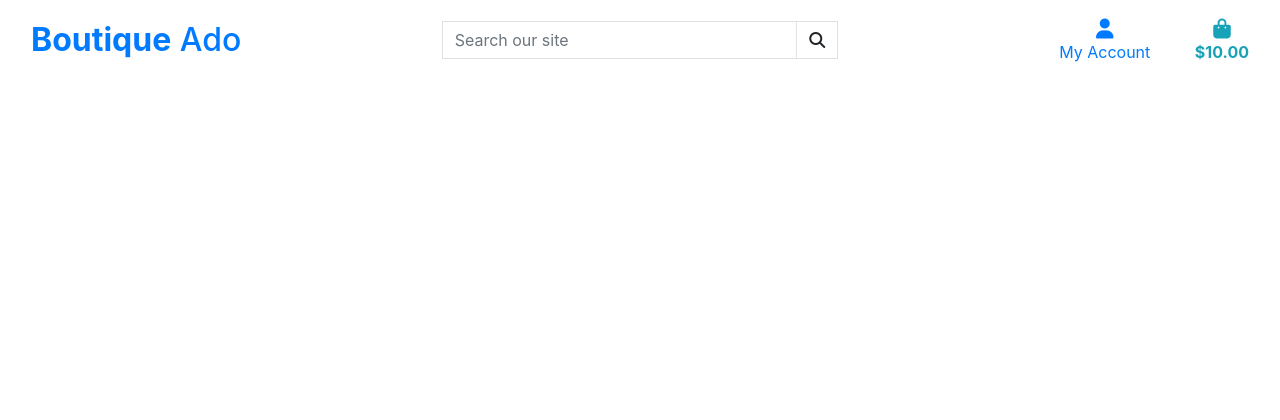
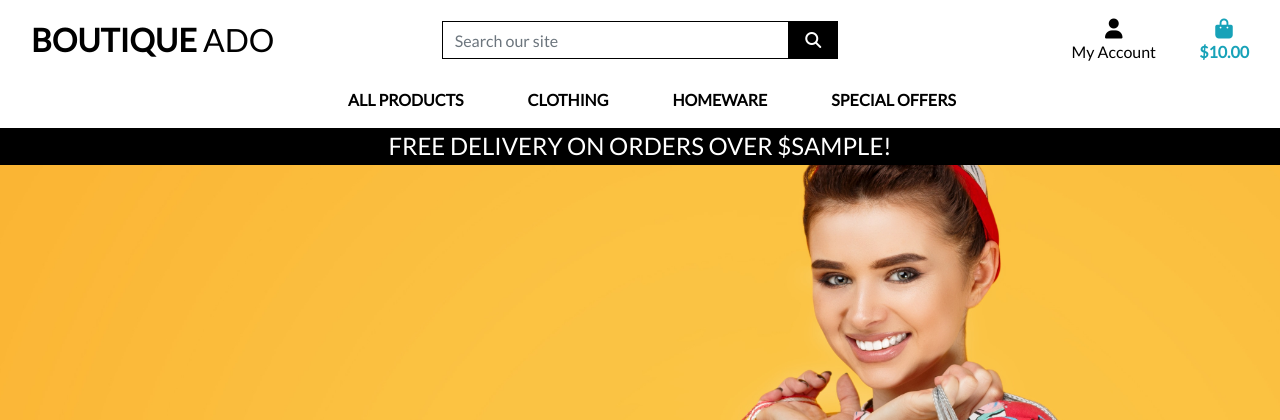
Before and after one commit to hob71/boutique_ado_v1, a Django app: template templates/base.html in a window 1280 px wide. Shown: the top 420 px of the page. Run offline with Django 3.2, Linux system fonts and the light colour scheme; the template is opened without the code that fills it: most values are stand-ins (such as "Sample title", 1, 10 or a date in 2020); some libraries are stand-ins or nearby versions.

Commit message:
Added mobile_header and main navbar

```diff
--- a/static/css/base.css
+++ b/static/css/base.css
@@ -56,6 +56,10 @@ body {
     border: 1px solid black !important;
 }
 
+.bg-black {
+    background: #000 !important;
+}
+
 /* -------------------------------- Media Queries */
 
 /* Slightly larger container on xl screens */
--- a/templates/base.html
+++ b/templates/base.html
@@ -14,10 +14,9 @@
     {% endblock %}
 
     {% block corecss %}
-        <link rel="stylesheet" href="https://cdn.jsdelivr.net/npm/bootstrap@4.5.3/dist/css/bootstrap.min.css" integrity="sha384-TX8t27EcRE3e/ihU7zmQxVncDAy5uIKz4rEkgIXeMed4M0jlfIDPvg6uqKI2xXr2" crossorigin="anonymous">
-        <link href="https://fonts.googleapis.com/css2?family=Lato&display=swap" rel="stylesheet">
-        <link rel="stylesheet" href="{% static 'css/base.html' %}">
-
+        <link rel="stylesheet" href="https://stackpath.bootstrapcdn.com/bootstrap/4.4.1/css/bootstrap.min.css" integrity="sha384-Vkoo8x4CGsO3+Hhxv8T/Q5PaXtkKtu6ug5TOeNV6gBiFeWPGFN9MuhOf23Q9Ifjh" crossorigin="anonymous">
+        <link rel="stylesheet" href="https://fonts.googleapis.com/css?family=Lato&display=swap">
+        <link rel="stylesheet" href="{% static 'css/base.css' %}">
     {% endblock %}
 
     {% block extra_css %}
@@ -25,9 +24,9 @@
 
     {% block corejs %}
         <script src="https://kit.fontawesome.com/f51253fd7a.js" crossorigin="anonymous"></script>
-        <script src="https://code.jquery.com/jquery-3.5.1.slim.min.js" integrity="sha384-DfXdz2htPH0lsSSs5nCTpuj/zy4C+OGpamoFVy38MVBnE+IbbVYUew+OrCXaRkfj" crossorigin="anonymous"></script>
-        <script src="https://cdn.jsdelivr.net/npm/popper.js@1.16.1/dist/umd/popper.min.js" integrity="sha384-9/reFTGAW83EW2RDu2S0VKaIzap3H66lZH81PoYlFhbGU+6BZp6G7niu735Sk7lN" crossorigin="anonymous"></script>
-        <script src="https://cdn.jsdelivr.net/npm/bootstrap@4.5.3/dist/js/bootstrap.min.js" integrity="sha384-w1Q4orYjBQndcko6MimVbzY0tgp4pWB4lZ7lr30WKz0vr/aWKhXdBNmNb5D92v7s" crossorigin="anonymous"></script>
+        <script src="https://code.jquery.com/jquery-3.4.1.slim.min.js" integrity="sha384-J6qa4849blE2+poT4WnyKhv5vZF5SrPo0iEjwBvKU7imGFAV0wwj1yYfoRSJoZ+n" crossorigin="anonymous"></script>
+        <script src="https://cdn.jsdelivr.net/npm/popper.js@1.16.0/dist/umd/popper.min.js" integrity="sha384-Q6E9RHvbIyZFJoft+2mJbHaEWldlvI9IOYy5n3zV9zzTtmI3UksdQRVvoxMfooAo" crossorigin="anonymous"></script>
+        <script src="https://stackpath.bootstrapcdn.com/bootstrap/4.4.1/js/bootstrap.min.js" integrity="sha384-wfSDF2E50Y2D1uUdj0O3uMBJnjuUD4Ih7YwaYd1iqfktj0Uod8GCExl3Og8ifwB6" crossorigin="anonymous"></script>
     {% endblock %}
 
     {% block extra_js %}
@@ -96,10 +95,24 @@
                 </ul>
             </div>
         </div>
+        <div class="row bg-white">
+            <nav class="navbar navbar-expand-lg navbar-light w-100">
+                <button class="navbar-toggler" type="button" data-toggle="collapse" data-target="#main-nav" aria-controls="main-nav" aria-expanded="false" aria-label="Toggle navigation">
+                    <span class="navbar-toggler-icon"></span>
+                </button>
+                {% include 'includes/mobile-top-header.html' %}
+                {% include 'includes/main-nav.html' %}
+            </nav>
+        </div>
+        <div id="delivery-banner" class="row text-center">
+            <div class="col bg-black text-white">
+                <h4 class="logo-font my-1">Free delivery on orders over ${{ free_shipping_threshold }}!</h4>
+            </div>
+        </div>
     </header>
 
     {% if messages %}
-        <div class="message-conatainer"></div>
+        <div class="message-container"></div>
     {% endif %}
 
     {% block page_header %}
@@ -109,7 +122,8 @@
     {% endblock %}
 
     {% block postloadjs %}
-    {% endblock%}
+    {% endblock %}
+
 
   </body>
 </html>
--- /dev/null
+++ b/templates/includes/main-nav.html
@@ -0,0 +1,50 @@
+<div class="collapse navbar-collapse" id="main-nav">
+    <ul class="navbar-nav w-auto mx-auto">
+        <li class="nav-item dropdown">
+            <a class="logo-font font-weight-bold nav-link text-black mr-5" href="#" id="all-products-link" data-toggle="dropdown" aria-haspopup="true" aria-expanded="false">
+                All Products
+            </a>
+            <div class="dropdown-menu border-0" aria-labelledby="all-products-link">
+                <a href="" class="dropdown-item">By Price</a>
+                <a href="" class="dropdown-item ">By Rating</a>
+                <a href="" class="dropdown-item ">By Category</a>
+                <a href="" class="dropdown-item">All Products</a>
+            </div>
+        </li>
+
+        <li class="nav-item dropdown">
+            <a class="logo-font font-weight-bold nav-link text-black mr-5" href="#" id="clothing-link" data-toggle="dropdown" aria-haspopup="true" aria-expanded="false">
+                Clothing
+            </a>
+            <div class="dropdown-menu border-0" aria-labelledby="clothing-link">
+                <a href="" class="dropdown-item">Activewear &amp; Essentials</a>
+                <a href="" class="dropdown-item">Jeans</a>
+                <a href="" class="dropdown-item">Shirts</a>
+                <a href="" class="dropdown-item">All Clothing</a>
+            </div>
+        </li>
+
+        <li class="nav-item dropdown">
+            <a class="logo-font font-weight-bold nav-link text-black mr-5" href="#" id="homeware-link" data-toggle="dropdown" aria-haspopup="true" aria-expanded="false">
+                Homeware
+            </a>
+            <div class="dropdown-menu border-0" aria-labelledby="homeware-link">
+                <a href="" class="dropdown-item">Bed &amp; Bath</a>
+                <a href="" class="dropdown-item">Kitchen &amp; Dining</a>
+                <a href="" class="dropdown-item">All Homeware</a>
+            </div>
+        </li>
+
+        <li class="nav-item dropdown">
+            <a class="logo-font font-weight-bold nav-link text-black" href="#" id="specials-link" data-toggle="dropdown" aria-haspopup="true" aria-expanded="false">
+                Special Offers
+            </a>
+            <div class="dropdown-menu border-0" aria-labelledby="specials-link">
+                <a href="" class="dropdown-item">New Arrivals</a>
+                <a href="" class="dropdown-item">Deals</a>
+                <a href="" class="dropdown-item">Clearance</a>
+                <a href="" class="dropdown-item">All Specials</a>
+            </div>
+        </li>
+    </ul>
+</div>
--- /dev/null
+++ b/templates/includes/mobile-top-header.html
@@ -0,0 +1,56 @@
+<li class="list-inline-item">
+    <a class="text-black nav-link d-block d-lg-none" href="#" id="mobile-search" data-toggle="dropdown" aria-haspopup="true" aria-expanded="false">
+        <div class="text-center">
+            <div><i class="fas fa-search fa-lg"></i></div>
+            <p class="my-0">Search</p>
+        </div>
+    </a>
+    <div class="dropdown-menu border-0 w-100 p-3 rounded-0 my-0" aria-labelledby="mobile-search">
+        <form class="form" method="GET" action="">
+            <div class="input-group w-100">
+                <input class="form-control border border-black rounded-0" type="text" name="q" placeholder="Search our site">
+                <div class="input-group-append">
+                    <button class="form-control form-control btn btn-black border border-black rounded-0" type="submit">
+                        <span class="icon">
+                            <i class="fas fa-search"></i>
+                        </span>
+                    </button>
+                </div>
+            </div>
+        </form>
+    </div>
+</li>
+<li class="list-inline-item dropdown">
+    <a class="text-black nav-link d-block d-lg-none" href="#" id="user-options" data-toggle="dropdown" aria-haspopup="true" aria-expanded="false">
+        <div class="text-center">
+            <div><i class="fas fa-user fa-lg"></i></div>
+            <p class="my-0">My Account</p>
+        </div>
+    </a>
+    <div class="dropdown-menu border-0" aria-labelledby="user-options">
+        {% if request.user.is_authenticated %}
+            {% if request.user.is_superuser %}
+                <a href="{% url 'account_logout' %}" class="dropdown-item">Product Management</a>
+            {% endif %}
+            <a href="" class="dropdown-item">My Profile</a>
+            <a href="{% url 'account_logout' %}" class="dropdown-item">Logout</a>
+        {% else %}
+            <a href="{% url 'account_signup' %}" class="dropdown-item">Register</a>
+            <a href="{% url 'account_login' %}" class="dropdown-item">Login</a>
+        {% endif %}
+    </div>
+</li>
+<li class="list-inline-item">
+    <a class="{% if grand_total %}text-primary font-weight-bold{% else %}text-black{% endif %} nav-link d-block d-lg-none" href="">
+        <div class="text-center">
+            <div><i class="fas fa-shopping-bag fa-lg"></i></div>
+            <p class="my-0">
+                {% if grand_total %}
+                    ${{ grand_total|floatformat:2 }}
+                {% else %}
+                    $0.00
+                {% endif %}
+            </p>
+        </div>
+    </a>
+</li>
```
